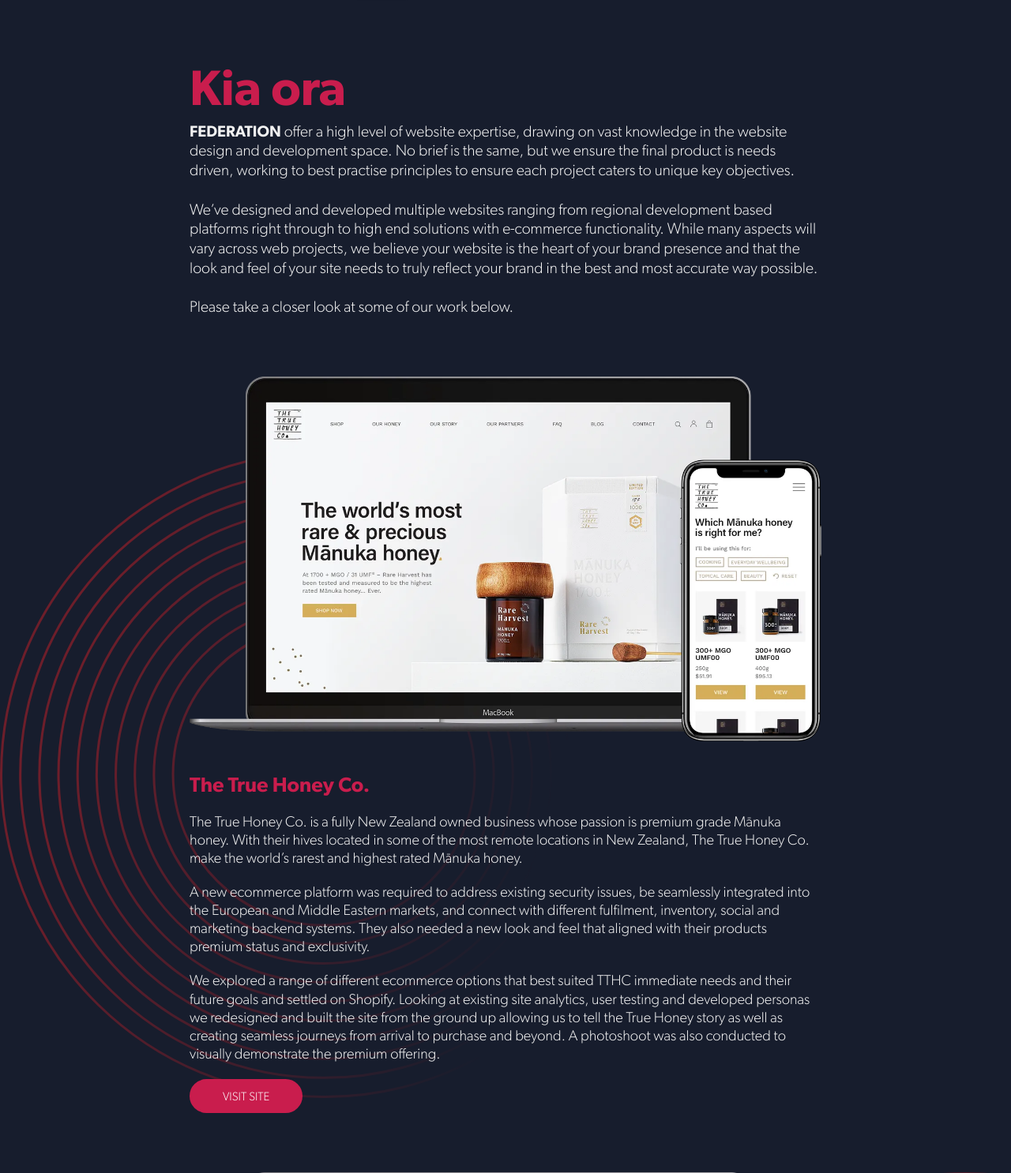
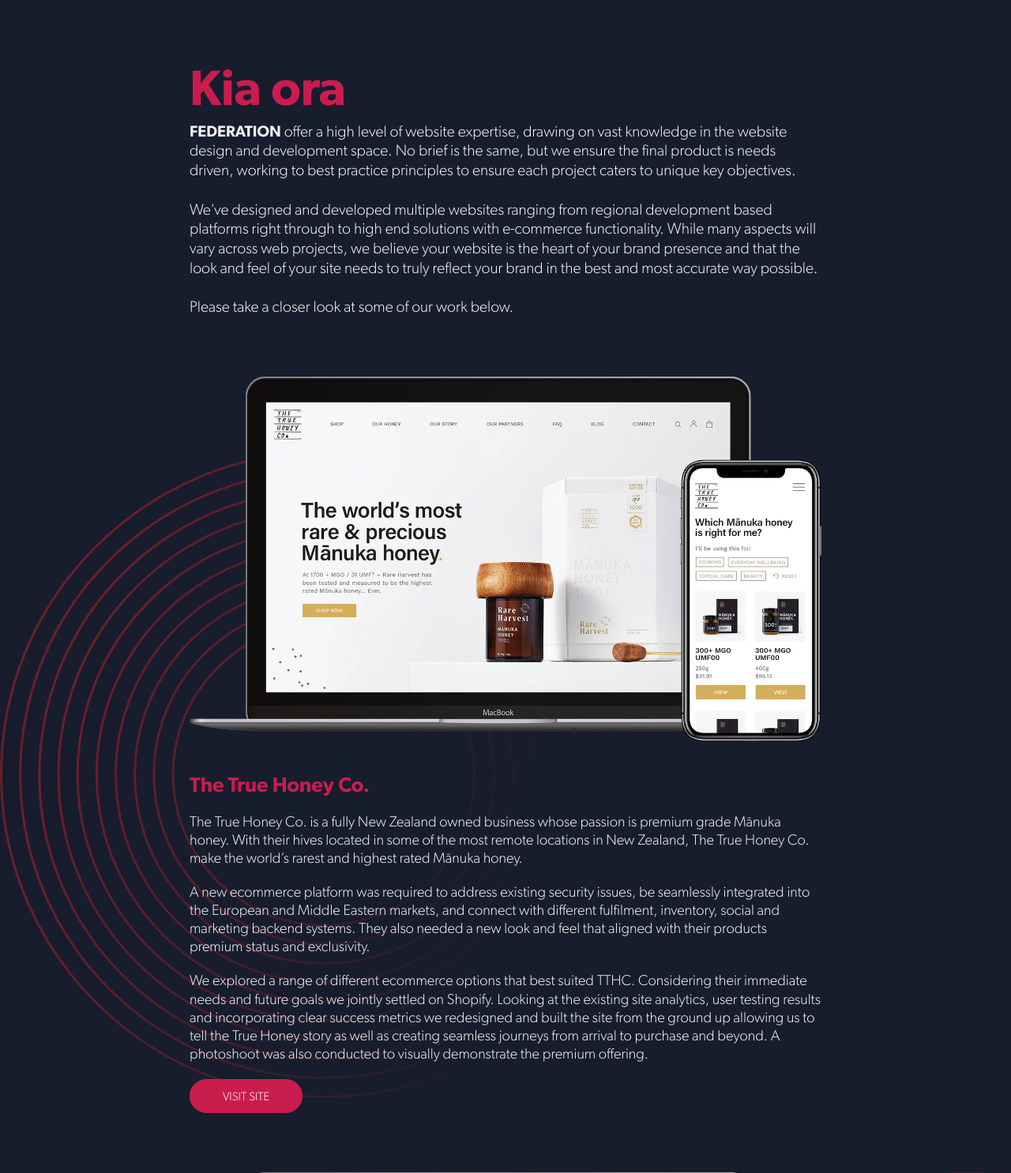
Before and after one commit to thisisannie/nelson-tasman, a PHP site: page / in a window 1280 px wide. Shown: the part 799-2285 px from the top of the page at 79% size. Run offline with PHP 8.4, Linux system fonts and the light colour scheme.

Commit message:
JC's copy changes

```diff
--- a/index.php
+++ b/index.php
@@ -22,7 +22,7 @@
         <section>
             <div class="content">
                 <h1>Kia ora</h1>
-                <p class="intro"><strong>FEDERATION</strong> offer a high level of website expertise, drawing on vast knowledge in the website design and development space. No brief is the same, but we ensure the final product is needs driven, working to best practise principles to ensure each project caters to unique key objectives.</p>
+                <p class="intro"><strong>FEDERATION</strong> offer a high level of website expertise, drawing on vast knowledge in the website design and development space. No brief is the same, but we ensure the final product is needs driven, working to best practice principles to ensure each project caters to unique key objectives.</p>
                 <p class="intro">We’ve designed and developed multiple websites ranging from regional development based platforms right through to high end solutions with e-commerce functionality. While many aspects will vary across web projects, we believe your website is the heart of your brand presence and that the look and feel of your site needs to truly reflect your brand in the best and most accurate way possible.</p>
                 <p class="intro">Please take a closer look at some of our work below.</p>
             </div>
@@ -33,7 +33,7 @@
                 <h2>The True Honey Co.</h2>
                 <p>The True Honey Co. is a fully New Zealand owned business whose passion is premium grade Mānuka honey. With their hives located in some of the most remote locations in New Zealand, The True Honey Co. make the world’s rarest and highest rated Mānuka honey.</p>
                 <p>A new ecommerce platform was required to address existing security issues, be seamlessly integrated into the European and Middle Eastern markets, and connect with different fulfilment, inventory, social and marketing backend systems. They also needed a new look and feel that aligned with their products premium status and exclusivity.</p>
-                <p>We explored a range of different ecommerce options that best suited TTHC immediate needs and their future goals and settled on Shopify. Looking at existing site analytics, user testing and developed personas we redesigned and built the site from the ground up allowing us to tell the True Honey story as well as creating seamless journeys from arrival to purchase and beyond. A photoshoot was also conducted to visually demonstrate the premium offering.</p>
+                <p>We explored a range of different ecommerce options that best suited TTHC. Considering their immediate needs and future goals we jointly settled on Shopify. Looking at the existing site analytics, user testing results and incorporating clear success metrics we redesigned and built the site from the ground up allowing us to tell the True Honey story as well as creating seamless journeys from arrival to purchase and beyond. A photoshoot was also conducted to visually demonstrate the premium offering.</p>
                 <a class="button" href="https://truehoney.co.nz/" target="_blank" title="The True Honey Co. website">Visit site</a>
             </div>
         </section>
@@ -41,7 +41,7 @@
             <div class="content">
                 <img src="./images/auckland-invest.webp" alt="Auckland Invest - screenshot of website" title="Auckland Invest - screenshot of website">
                 <h2>Auckland Invest</h2>
-                <p>People are unlikely to invest if they haven’t visited or don’t know about a city or place. Auckland Invest wanted to increase the prominence of positive stories about doing business in Auckland by show people that Auckland is young and vibrant rather than telling them. This would fall in line with the wider 2021 "Opportunity is Calling" campaign.</p>
+                <p>People are unlikely to invest if they haven’t visited or don’t know about a city or place. Auckland Invest wanted to increase the prominence of positive stories about doing business in Auckland by showing people that Auckland is young and vibrant rather than just telling them. This would fall in line with the wider 2021 "Opportunity is Calling" campaign.</p>
                 <p>A new website was developed to help tell these stories, remove pain points from their existing website, and quickly curate content and contacts based on individual users preferences. Working with the team from AI we considered current analytics and user testing data to help create new tools and user journeys. A new look and feel including bespoke photography was implemented to help tell stories of a confident, modern and vibrant city.</p>
                 <p>A homepage filter system empowered users to find information that was tailored to their area of interest and quickly put them in contact with the most qualified person for their area.</p>
                 <a class="button" href="https://www.aucklandnz.com/invest" target="_blank" title="Auckland Invest website">Visit site</a>
@@ -57,7 +57,7 @@
                     <li>Feel current while also market leading from a design perspective</li>
                     <li>Better reflect the ‘Better business, together’ proposition</li>
                 </ul>
-                <p>To portray the "Better Business, Together" brand proposition we suggested an interactive homepage which serves a user with a custom selection of content based on their reason for visiting the site - as captured in a drop down form at the top of the homepage. This allowed Orbit to put their best foot forward when assisting every site visitor.</p>
+                <p>To portray the "Better Business, Together" brand proposition we suggested an interactive homepage which serves the user with a custom selection of content based on their reason for visiting the site - as captured in a drop down form at the top of the homepage. This allowed Orbit to put their best foot forward when assisting every site visitor.</p>
                 <p>We used a rich approach to imagery to allow us to talk to the many facets of the Orbit business. A dynamic homepage cluster allowed us to showcase important aspects of the Orbit business while also keeping things fresh for returning website users by drawing a random mix of imagery from a curated set hosted behind the site.</p>
                 <p>With a large and complex business such as Orbit, we knew content would often need changing. News, Resources, and Our People were all sections that would require near constant updates. With this in mind, we suggested the Wordpress site be built through Beaver Builder to ensure ease of use for clients needing to execute content changes and create new pages.</p>
                 <p>This website is currently in a staging environment so unfortunately we're unable to share a live link at present.</p>
```
